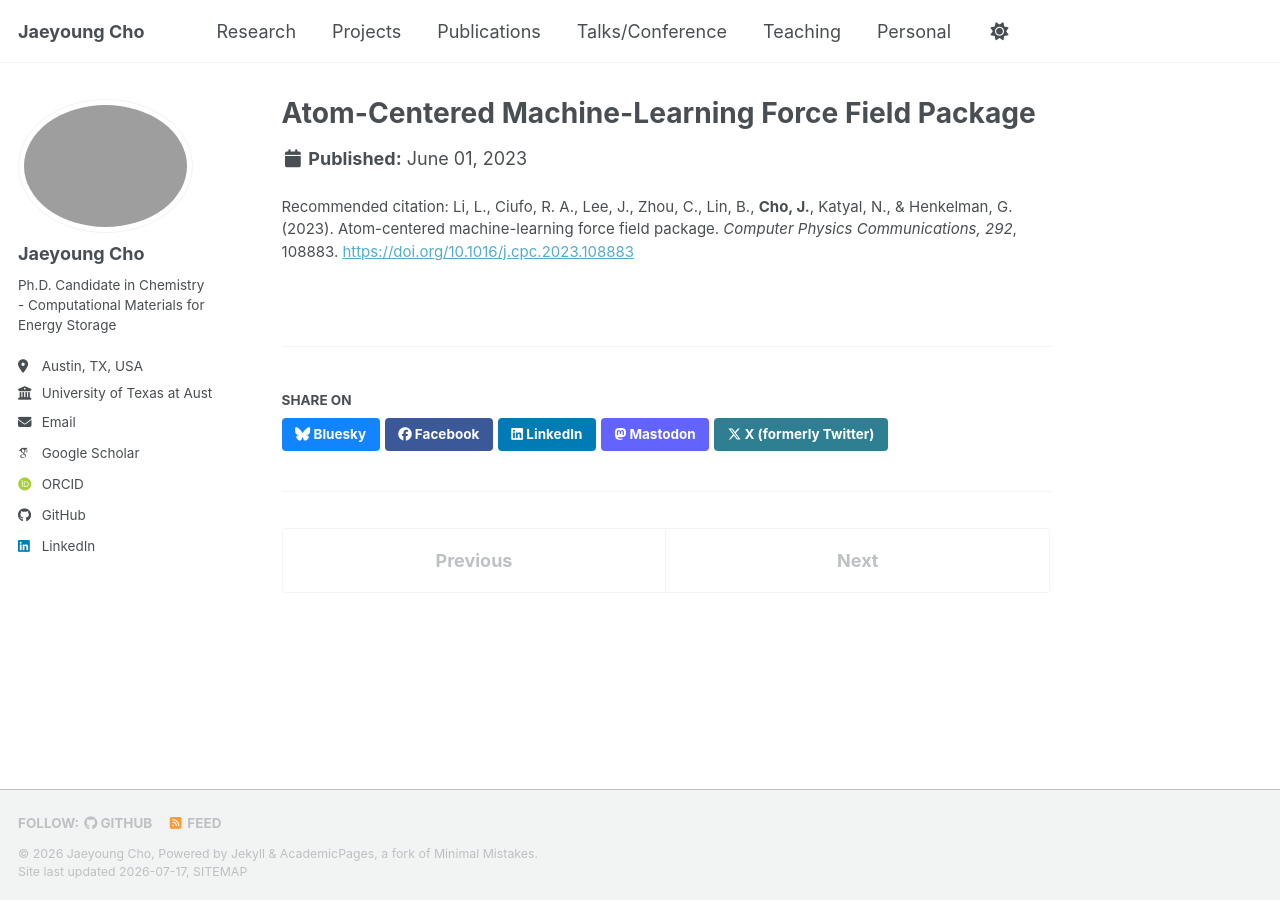
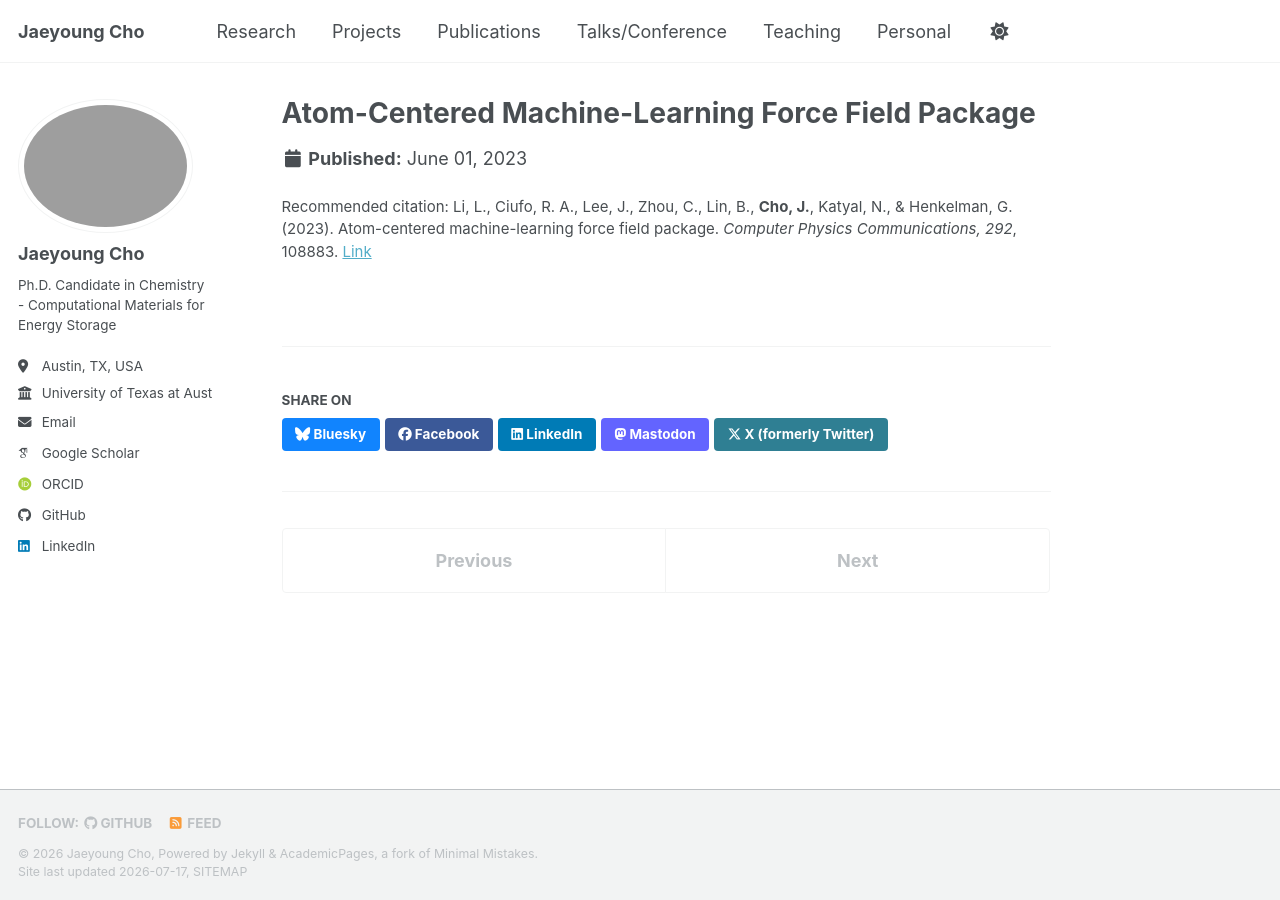
Before and after one commit to jycho5758/jycho5758.github.io, a Jekyll site: the page built from _publications/2023-06-01-atom-centered-ml-force-field.md, in a window 1280 px wide. Built offline with Jekyll 4.4.1, drawn with Linux system fonts in a browser that asks for light colours; some web fonts are replaced; a script bundle is joined from its source files by our own code; library files that are not in the unit come from our copies.

Commit message:
Update 2023-06-01-atom-centered-ml-force-field.md

```diff
--- a/_publications/2023-06-01-atom-centered-ml-force-field.md
+++ b/_publications/2023-06-01-atom-centered-ml-force-field.md
@@ -6,5 +6,5 @@ permalink: /publication/2023-atom-centered-ml-force-field
 header:
   teaser: /images/publications/cpc-mlff.png
 date: 2023-06-01
-citation: 'Li, L., Ciufo, R. A., Lee, J., Zhou, C., Lin, B., <b>Cho, J.</b>, Katyal, N., &amp; Henkelman, G. (2023). Atom-centered machine-learning force field package. <i>Computer Physics Communications, 292</i>, 108883. <a href="https://www.sciencedirect.com/science/article/pii/S001046552300228X">https://doi.org/10.1016/j.cpc.2023.108883</a>'
+citation: 'Li, L., Ciufo, R. A., Lee, J., Zhou, C., Lin, B., <b>Cho, J.</b>, Katyal, N., &amp; Henkelman, G. (2023). Atom-centered machine-learning force field package. <i>Computer Physics Communications, 292</i>, 108883. <a href="https://www.sciencedirect.com/science/article/abs/pii/S001046552300228X">Link</a>'
 ---
```
